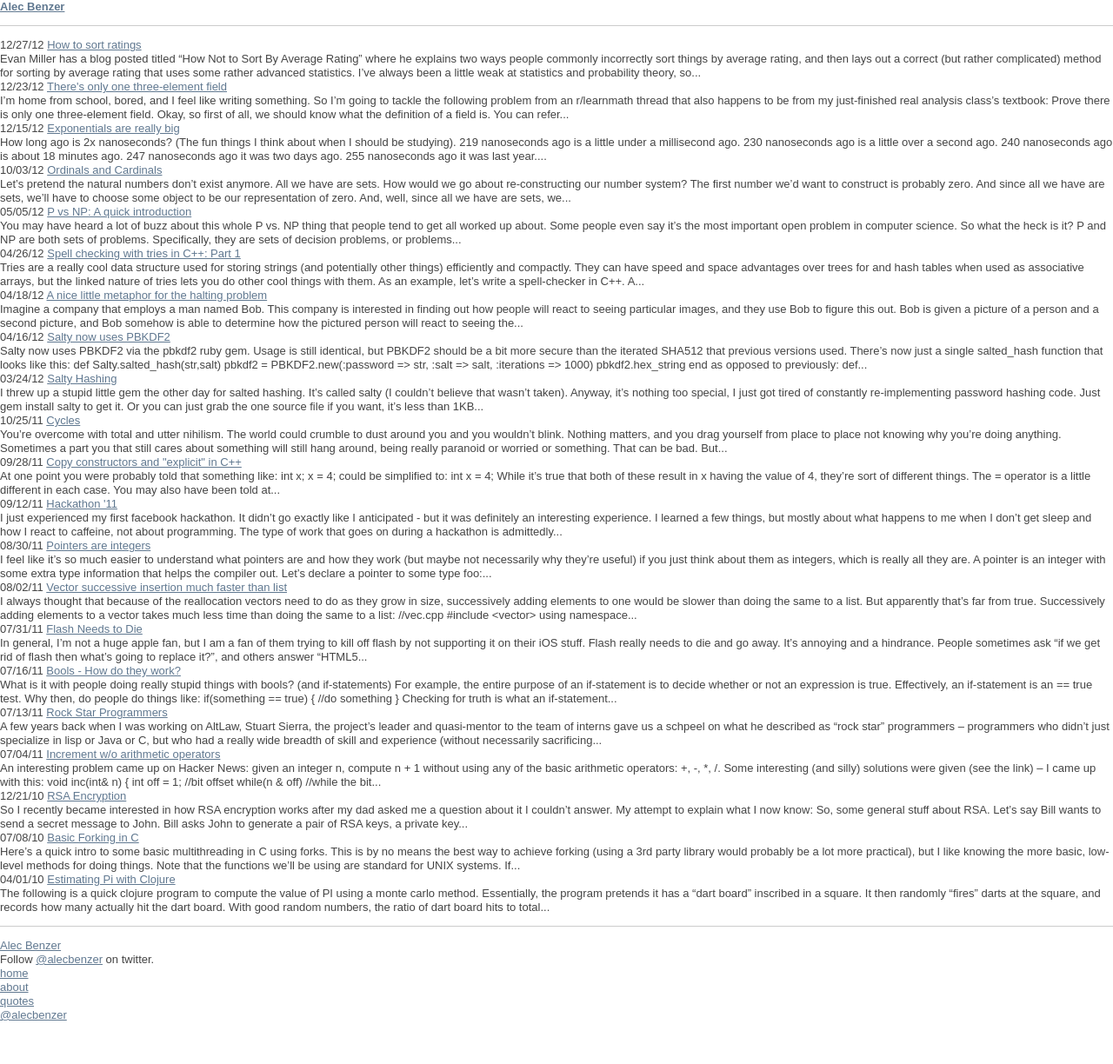
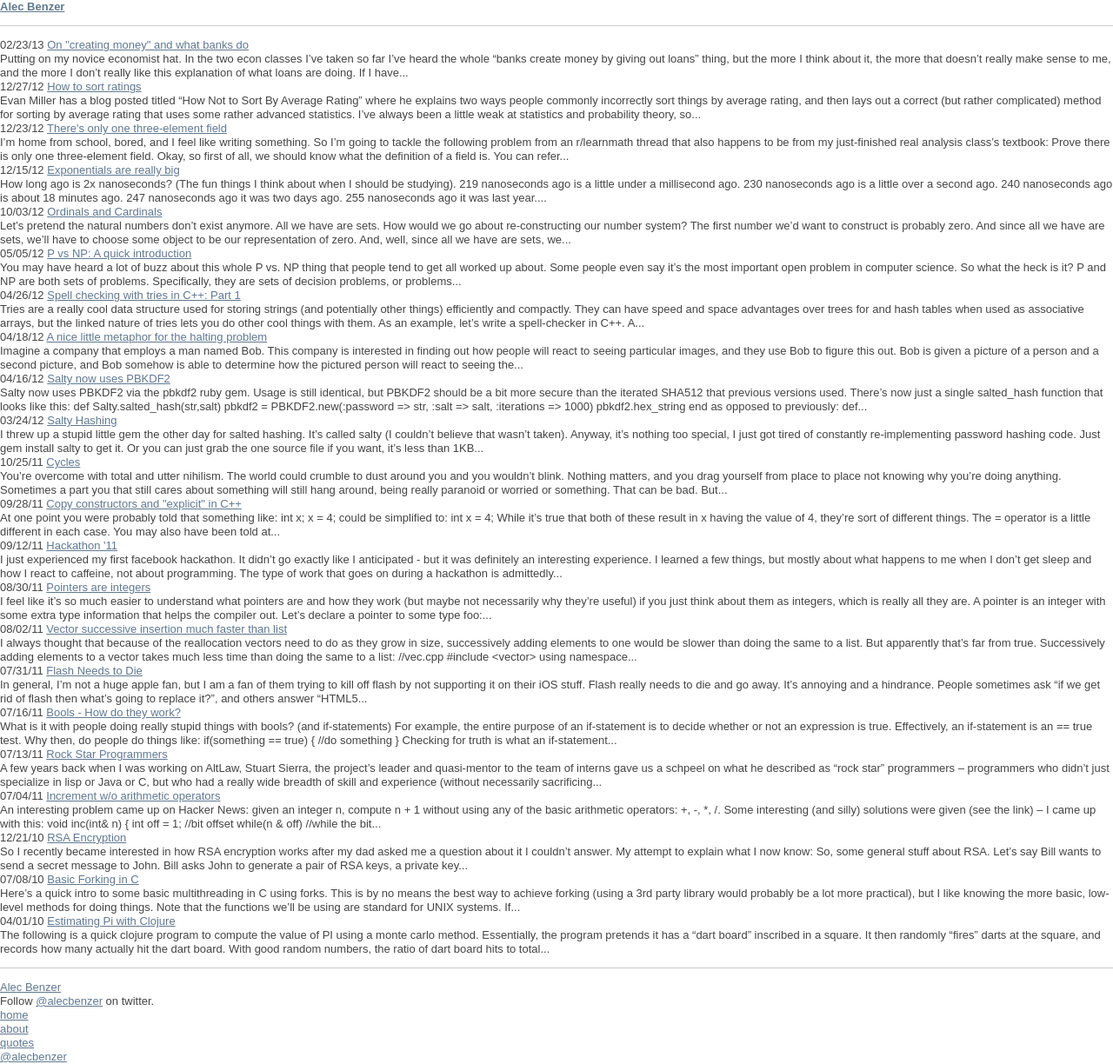
Before and after one commit to AlecBenzer/alecbenzer.github.com, a Jekyll site: the page built from index.md, in a window 1280 px wide. Shown: the whole page at 87% size. Built offline with Jekyll 4.4.1, drawn with Linux system fonts in a browser that asks for light colours; before the commit the page ends 1176 px from its top, so only the background shows below that.

Commit message:
bank posts and some style changes

```diff
--- /dev/null
+++ b/_posts/2013-02-23-what-banks-do.md
@@ -0,0 +1,30 @@
+---
+layout: post
+title: "On \"creating money\" and what banks do"
+---
+
+Putting on my novice economist hat.
+
+In the two econ classes I've taken so far I've heard the whole "banks create money by giving out loans" thing, but the more I think about it, the more that doesn't really make sense to me, and the more I don't really like this explanation of what loans are doing.
+
+If I have <span>$100,000</span> saved up, I could give a friend of mine a <span>$50,000</span> loan for him to buy some stuff with. In doing so, have I created any money? Well, not really. At least that's not how I'd describe it. All I've done is take <span>$50,000</span> that I was saving and invested it (assuming I'm expecting interest on the loan) by lending it to a friend, which he can now go and spend on things.
+
+Of course, if I were to do this at all, it would mean I'm okay with only having <span>$50,000</span> in savings. But what if I wasn't? If I only felt safe having at least <span>$100,000</span> in savings, I wouldn't have lent my friend the <span>$50,000</span>.
+
+But what if my money were in a bank, instead? If I deposit my money into a bank, the bank's likely going to keep some minimum required reserve, and then use the rest of the money to give out loans. Maybe they'll even use some of my money to give a <span>$50,000</span> loan to my friend.
+
+And I'm totally fine with this. That is, I'm totally fine with the fact that my savings are actually going to be lent out to people.
+
+In fact, in another sense, I've actually lent _most_ of my money (except the minimum required reserve) to the bank itself. So where before I was unwilling to lend <span>$50,000</span> to a friend, I've now lent (assuming a required reserve rate of 10%) <em>$90,000</em> to a bank.
+
+## Why am I fine with any of this?
+
+Basically, it's because I trust the bank in ways I don't trust my friend.
+
+When I lend money to a friend, it's pretty definitively no longer in my posession. While my friend does owe me the money back, I can't reasonably ask for it back whenever I want.
+
+With a bank, though, it's different. A bank has enough customers and therefore enough cash on hand that it's able to pay back any amount of money I've lent it whenever I want ([hopefully](http://en.wikipedia.org/wiki/Great_Depression)).
+
+So even though I'm technically lending more money to a bank than I would have to a friend, because of the terms of my loan with the bank (and my confidence that the bank can honor those terms), I feel safer considering the lent money as "saved".
+
+So basically, banks don't create new money; they enable the spending of money that would otherwise be sitting as savings.
--- a/css/style.scss
+++ b/css/style.scss
@@ -3,10 +3,11 @@
 $sidebar-width: 180px;
 $header-font: 'Georgia', serif;
 $body-font: 'Georgia', serif;
-$h1-font-size: 25px;
+$h1-font-size: 22px;
+$h2-font-size: 20px;
 $h1-color: #333;
-$body-font-size: 17px;
-$p-margin-bottom: 40px;
+$body-font-size: 16px;
+$p-margin-bottom: 20px;
 $content-width: 600px;
 
 body {
@@ -85,9 +86,10 @@ div.date {
   }
 
   h2 {
-    font-size: $h1-font-size*0.8;
+    font-size: $h2-font-size;
     font-weight: bolder;
-    margin-top: 70px;
+    // margin-top: 70px;
+    margin-top: $p-margin-bottom * 2;
     margin-bottom: 10px;
   }
 
@@ -101,7 +103,6 @@ div.date {
       font-family: monospace;
       font-size: $body-font-size*0.8;
       vertical-align: middle;
-      color: #484;
     }
   }
 
```
Also changed, not shown: about/index.md (+2 -0 lines), css/style.css (+14 -15 lines).
